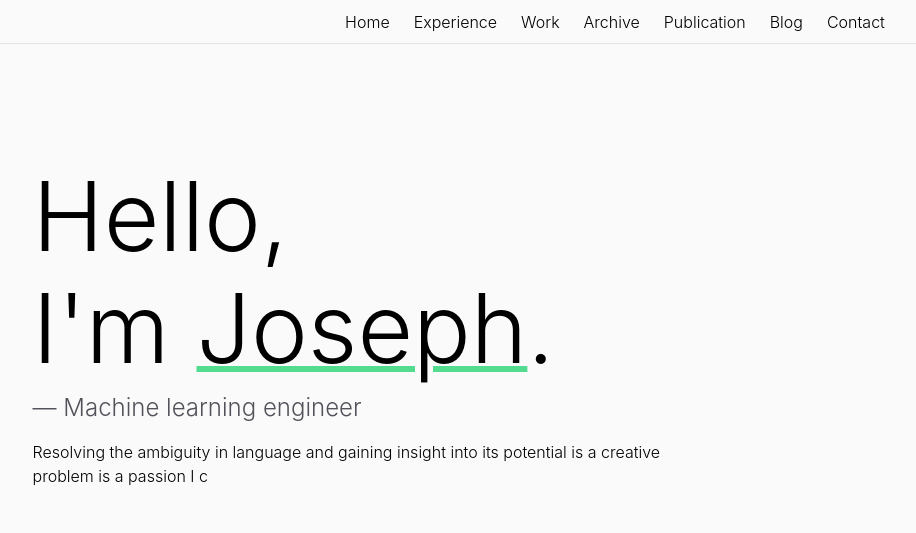
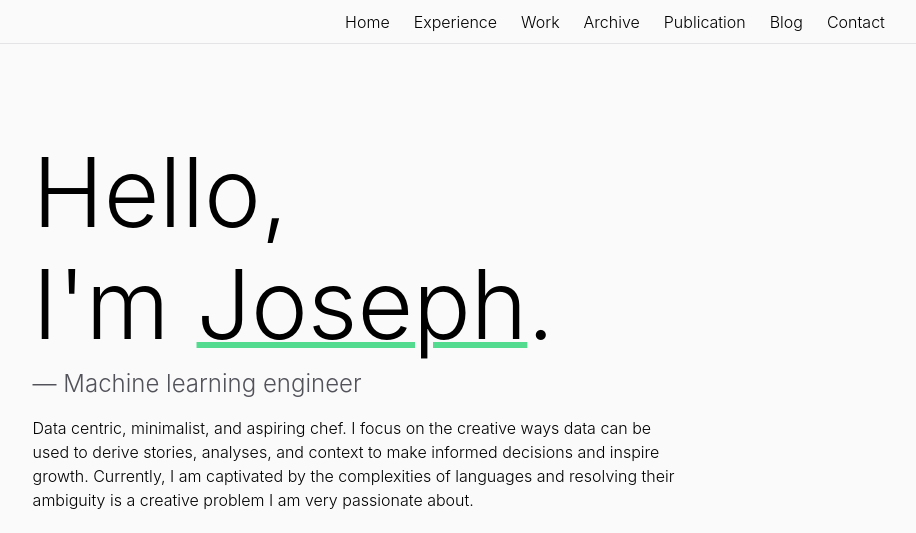
Before and after one commit to josephlilleberg/Website, a Gatsby site: page / in a window 1280 px wide. Shown: the top 533 px of the page, without its empty margins (25-941 px from the left). Built offline with nearby package versions, Linux system fonts and the light colour scheme; Gatsby itself is replaced by a stand-in of ours.

Commit message:
update intro

```diff
--- a/src/page-components/index/landing.js
+++ b/src/page-components/index/landing.js
@@ -99,8 +99,11 @@ const IndexLanding = () => {
               &#x2014; Machine learning engineer
             </p>
             <p className="text-xs smmd:text-base">
-              Resolving the ambiguity in language and gaining insight into its
-              potential is a creative problem is a passion I c
+              Data centric, minimalist, and aspiring chef. I focus on the
+              creative ways data can be used to derive stories, analyses, and
+              context to make informed decisions and inspire growth. Currently,
+              I am captivated by the complexities of languages and resolving
+              their ambiguity is a creative problem I am very passionate about.
             </p>
           </div>
           <motion.div
@@ -137,52 +140,3 @@ const IndexLanding = () => {
 };
 
 export default IndexLanding;
-
-/*
-<div className="flex">
-          <div className="flex flex-col gap-y-4">
-            <div className="text-primary-darker dark:text-primary-lighter flex flex-col items-center gap-y-2 text-4xl font-semibold sm:items-start sm:text-5xl md:text-6xl lg:text-8xl">
-              <div className="flex font-sans">
-
-                <motion.div
-                  initial={{ opacity: 0 }}
-                  animate={{ opacity: 1 }}
-                  transition={{ duration: 1 }}
-                >
-                  Hello,
-                </motion.div>
-                <motion.div
-                  initial={{ opacity: 0 }}
-                  animate={{ rotate: [0, 30, 0, 30, 0, 30, 0], opacity: 1 }}
-                  transition={{ duration: 1.5, delay: 1.75 }}
-                  className="ml-4"
-                >
-                  👋
-                </motion.div>
-              </div>
-              <motion.div
-                initial={{ opacity: 0 }}
-                animate={{ opacity: 1 }}
-                transition={{ duration: 1, delay: 0.5 }}
-              >
-                I'm <span className="text-lm-primary">Joseph</span>.
-              </motion.div>
-              <motion.div
-                initial={{ opacity: 0 }}
-                animate={{ opacity: 1 }}
-                transition={{ duration: 1, delay: 1 }}
-              >
-                AI Enthusiast
-              </motion.div>
-            </div>
-            <motion.div
-              initial={{ opacity: 0 }}
-              animate={{ opacity: 1 }}
-              transition={{ duration: 1, delay: 1.5 }}
-              className="text-primary-dark dark:text-primary-light text-xs sm:text-sm md:text-lg lg:text-xl"
-            >
-              I'm a machine learning engineer who specializes
-            </motion.div>
-          </div>
-        </div>
-        */
```
